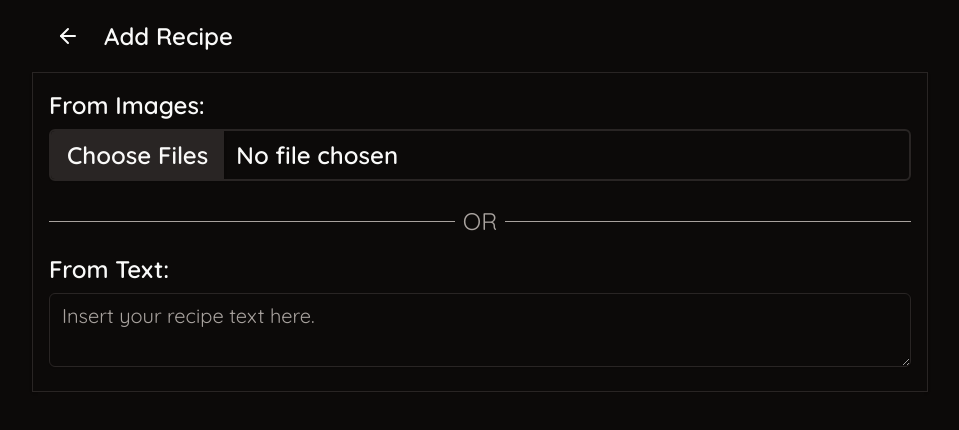
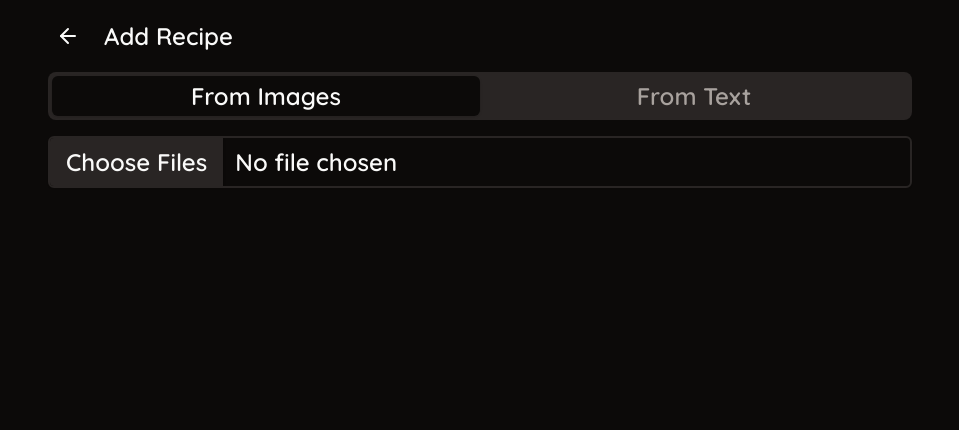
Before and after one commit to PaulGPratt/my-recipe-app, a React (Vite) app in the folder frontend/: page /upload in a window 1280 px wide. Shown: the top 430 px of the page, without its empty margins (160-1119 px from the left). Built offline with nearby package versions, Linux system fonts and the light colour scheme; no server answers.

Commit message:
tabs working

```diff
--- a/frontend/package.json
+++ b/frontend/package.json
@@ -23,6 +23,7 @@
     "@radix-ui/react-scroll-area": "^1.2.0",
     "@radix-ui/react-separator": "^1.1.0",
     "@radix-ui/react-slot": "^1.1.0",
+    "@radix-ui/react-tabs": "^1.1.1",
     "@radix-ui/react-toast": "^1.2.2",
     "class-variance-authority": "^0.7.0",
     "clsx": "^2.1.1",
--- /dev/null
+++ b/frontend/src/components/ui/tabs.tsx
@@ -0,0 +1,53 @@
+import * as React from "react"
+import * as TabsPrimitive from "@radix-ui/react-tabs"
+
+import { cn } from "@/lib/utils"
+
+const Tabs = TabsPrimitive.Root
+
+const TabsList = React.forwardRef<
+  React.ElementRef<typeof TabsPrimitive.List>,
+  React.ComponentPropsWithoutRef<typeof TabsPrimitive.List>
+>(({ className, ...props }, ref) => (
+  <TabsPrimitive.List
+    ref={ref}
+    className={cn(
+      "inline-flex h-12 items-center justify-center rounded-lg bg-muted p-1 text-muted-foreground",
+      className
+    )}
+    {...props}
+  />
+))
+TabsList.displayName = TabsPrimitive.List.displayName
+
+const TabsTrigger = React.forwardRef<
+  React.ElementRef<typeof TabsPrimitive.Trigger>,
+  React.ComponentPropsWithoutRef<typeof TabsPrimitive.Trigger>
+>(({ className, ...props }, ref) => (
+  <TabsPrimitive.Trigger
+    ref={ref}
+    className={cn(
+      "inline-flex items-center justify-center whitespace-nowrap rounded-md px-3 py-1 text-2xl font-semibold ring-offset-background transition-all focus-visible:outline-none focus-visible:ring-2 focus-visible:ring-ring focus-visible:ring-offset-2 disabled:pointer-events-none disabled:opacity-50 data-[state=active]:bg-background data-[state=active]:text-foreground data-[state=active]:shadow",
+      className
+    )}
+    {...props}
+  />
+))
+TabsTrigger.displayName = TabsPrimitive.Trigger.displayName
+
+const TabsContent = React.forwardRef<
+  React.ElementRef<typeof TabsPrimitive.Content>,
+  React.ComponentPropsWithoutRef<typeof TabsPrimitive.Content>
+>(({ className, ...props }, ref) => (
+  <TabsPrimitive.Content
+    ref={ref}
+    className={cn(
+      "mt-2 ring-offset-background focus-visible:outline-none focus-visible:ring-2 focus-visible:ring-ring focus-visible:ring-offset-2",
+      className
+    )}
+    {...props}
+  />
+))
+TabsContent.displayName = TabsPrimitive.Content.displayName
+
+export { Tabs, TabsList, TabsTrigger, TabsContent }
--- a/frontend/src/routes/upload.tsx
+++ b/frontend/src/routes/upload.tsx
@@ -10,6 +10,7 @@ import { Separator } from "../components/ui/separator";
 import { Textarea } from "../components/ui/textarea";
 import { FirebaseContext } from "../lib/firebase";
 import getRequestClient from "../lib/get-request-client";
+import { Tabs, TabsContent, TabsList, TabsTrigger } from "../components/ui/tabs";
 
 export default function Upload() {
     const { auth } = useContext(FirebaseContext);
@@ -91,11 +92,12 @@ export default function Upload() {
                     Add Recipe
                 </div>
             </div>
-            <Card className="rounded-none pt-4" >
-                <CardContent className="p-4 pt-0 flex flex-col">
-                    <Label htmlFor="file" className="text-2xl font-semibold">
-                        From Images:
-                    </Label>
+            <Tabs defaultValue="from-images" className="w-full px-4">
+                <TabsList className="grid w-full grid-cols-2">
+                    <TabsTrigger value="from-images">From Images</TabsTrigger>
+                    <TabsTrigger value="from-text">From Text</TabsTrigger>
+                </TabsList>
+                <TabsContent value="from-images" className="mt-4">
                     <Input id="file" type="file" accept="image/*;capture=camera" multiple onChange={handleFilesUpload}
                         className="p-0 my-2 cursor-pointer file:cursor-pointer h-13 text-2xl file:mr-3 file:px-4 file:py-2 f font-semibold file:text-2xl file:font-semibold file:bg-secondary file:text-secondary-foreground file:shadow file:hover:bg-secondary/80" />
                     {filesData.length !== 0 && (
@@ -111,18 +113,8 @@ export default function Upload() {
                             You will be redirected to the new recipe once adding is complete.
                         </div>
                     )}
-
-
-                    <div className="my-4 text-2xl flex gap-2 items-center">
-                        <div className="flex-grow"><Separator className="bg-muted-foreground" /></div>
-                        <span className="text-muted-foreground">OR</span>
-                        <div className="flex-grow"><Separator className="bg-muted-foreground" /></div>
-                    </div>
-
-
-                    <Label htmlFor="recipeText" className="text-2xl font-semibold">
-                        From Text:
-                    </Label>
+                </TabsContent>
+                <TabsContent value="from-text" className="mt-4">
                     <Textarea
                         id="recipeText"
                         className="text-xl my-2"
@@ -140,8 +132,8 @@ export default function Upload() {
                             You will be redirected to the new recipe once adding is complete.
                         </div>
                     )}
-                </CardContent>
-            </Card>
+                </TabsContent>
+            </Tabs>
         </div>
     );
 }
```
Also changed, not shown: 1 other file (tests, documents, lock files or other folders).
